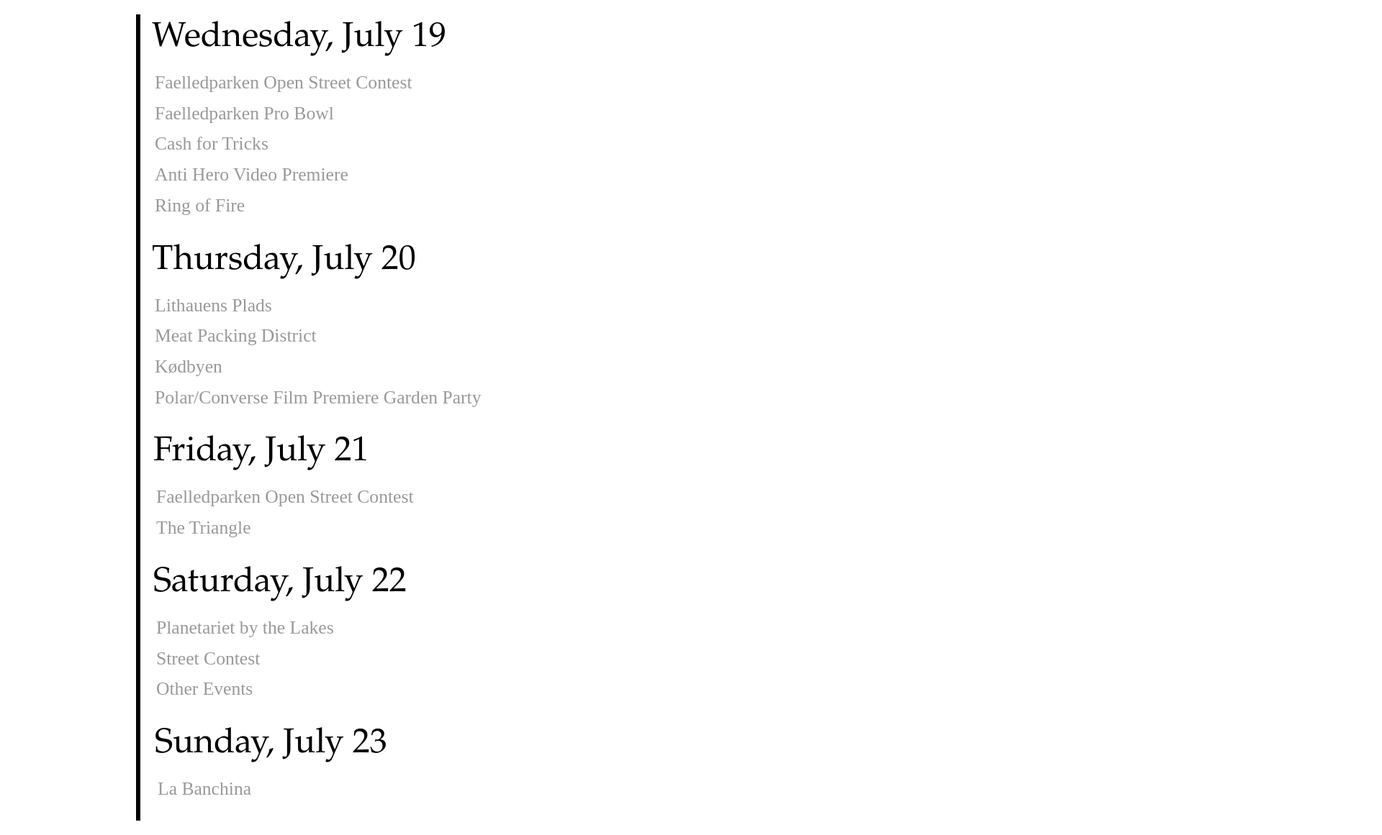
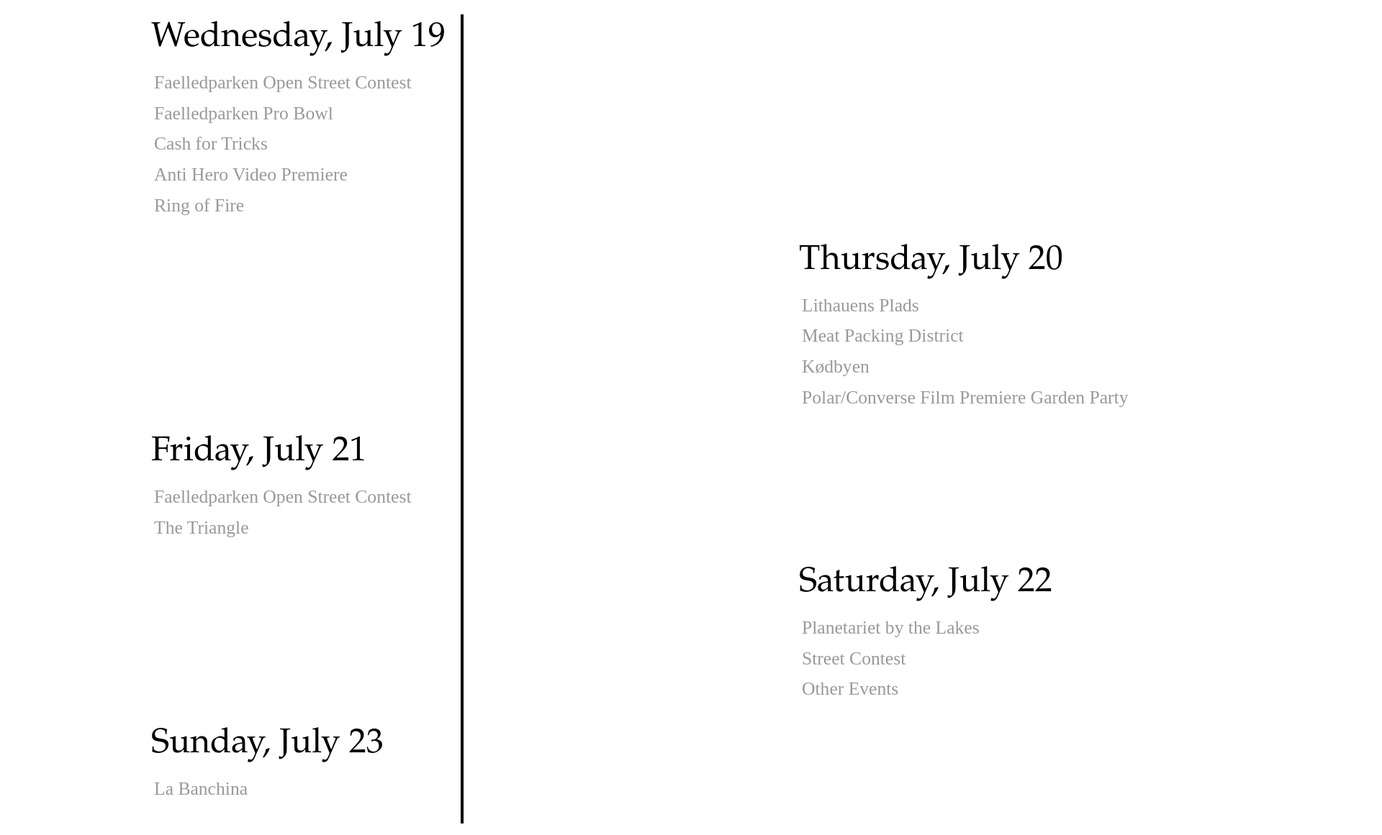
Before and after one commit to brooklynneworthington/cphopen, a plain HTML site: page index.html in a window 1280 px wide. Shown: the top 1161 px of the page at 72% size, 1920 px wide, since content can reach past the window. Drawn offline with nearby package versions, Linux system fonts and the light colour scheme.

Commit message:
thx alanna

```diff
--- a/index.html
+++ b/index.html
@@ -4,16 +4,51 @@
 	<meta charset="UTF-8">
 	<title>Timeliner</title>
 	<link rel="stylesheet" href="timeliner.min.css" type="text/css" media="screen">
+    <link rel="stylesheet" type="text/css" href="">
+    <style type="text/css">
+        .timeline-container {display: grid;
+            grid-template-columns: 1fr;}
+            .july19 {
+                grid-column: 1/ -1;
+                grid-row: 1 / 2;
+            }
+            .july20 {
+                grid-column: 2/ 3;
+                grid-row: 2 / 3;
+            }
+            .july21 {
+                grid-column: 1/ -1;
+                grid-row: 3 / 4;
+            }
+            .july22 {
+                grid-column: 2/ 3;
+                grid-row: 4 / 5;
+            }
+            .july23 {
+                grid-column: 1/ -1;
+                grid-row: 5 / 6;
+            }
 
+            .hline {
+                position: absolute;
+                border: 2px solid black;
+                height: 100%;
+                left: 50%;
+            }
+
+    </style>
 
 </head>
 <body>
 
+<!-- WEDNESDAY !-->
+
 	<div id="timeline" class="timeline-container">
-        <div class="timeline-wrapper">
-                <h2 class="timeline-time">Wednesday, July 19</h2>
+        <div class="hline"></div>
+        <div class="timeline-wrapper july19">
+                <h2 class="timeline-time ">Wednesday, July 19</h2>
 
-                <dl class="timeline-series">
+                <dl class="timeline-series ">
 
                     <dt class="timeline-event" id="event01"><a>Faelledparken Open Street Contest</a></dt>
                         <dd class="timeline-event-content" id="event01EX">
@@ -54,7 +89,9 @@
                 </dl>
         </div>
 
-        <div class="timeline-wrapper">
+<!-- THURSDAY !-->
+
+        <div class="timeline-wrapper july20">
                 <h2 class="timeline-time">Thursday, July 20</h2>
 
                 <dl class="timeline-series">
@@ -95,8 +132,9 @@
                 </dl>
         </div>
 
-            <div id="timeline" class="timeline-container">
-        <div class="timeline-wrapper">
+<!-- FRIDAY !-->
+
+        <div class="timeline-wrapper july21">
                 <h2 class="timeline-time">Friday, July 21</h2>
 
                 <dl class="timeline-series">
@@ -127,7 +165,9 @@
                 </dl>
         </div>
 
-                <div class="timeline-wrapper">
+<!-- SATURDAY !-->
+
+                <div class="timeline-wrapper july22">
                 <h2 class="timeline-time">Saturday, July 22</h2>
 
                 <dl class="timeline-series">
@@ -171,8 +211,9 @@
                 </dl>
         </div>
 
-        <div id="timeline" class="timeline-container">
-        <div class="timeline-wrapper">
+<!-- SUNDAY !-->
+
+        <div class="timeline-wrapper july23">
                 <h2 class="timeline-time">Sunday, July 23</h2>
 
                 <dl class="timeline-series">
@@ -185,7 +226,6 @@
 
                 </dl>
         </div>
-    <br class="clear">
 </div>
 
 
--- a/timeliner.min.css
+++ b/timeliner.min.css
@@ -1,7 +1,8 @@
 .timeline-container{
-		border-left:2px solid black;
+		border: none;
 		margin:20px auto;
-		width:900px
+		width:900px;
+		position: relative;
 	}
 
 .timeline-toggle{background:#000;
```
